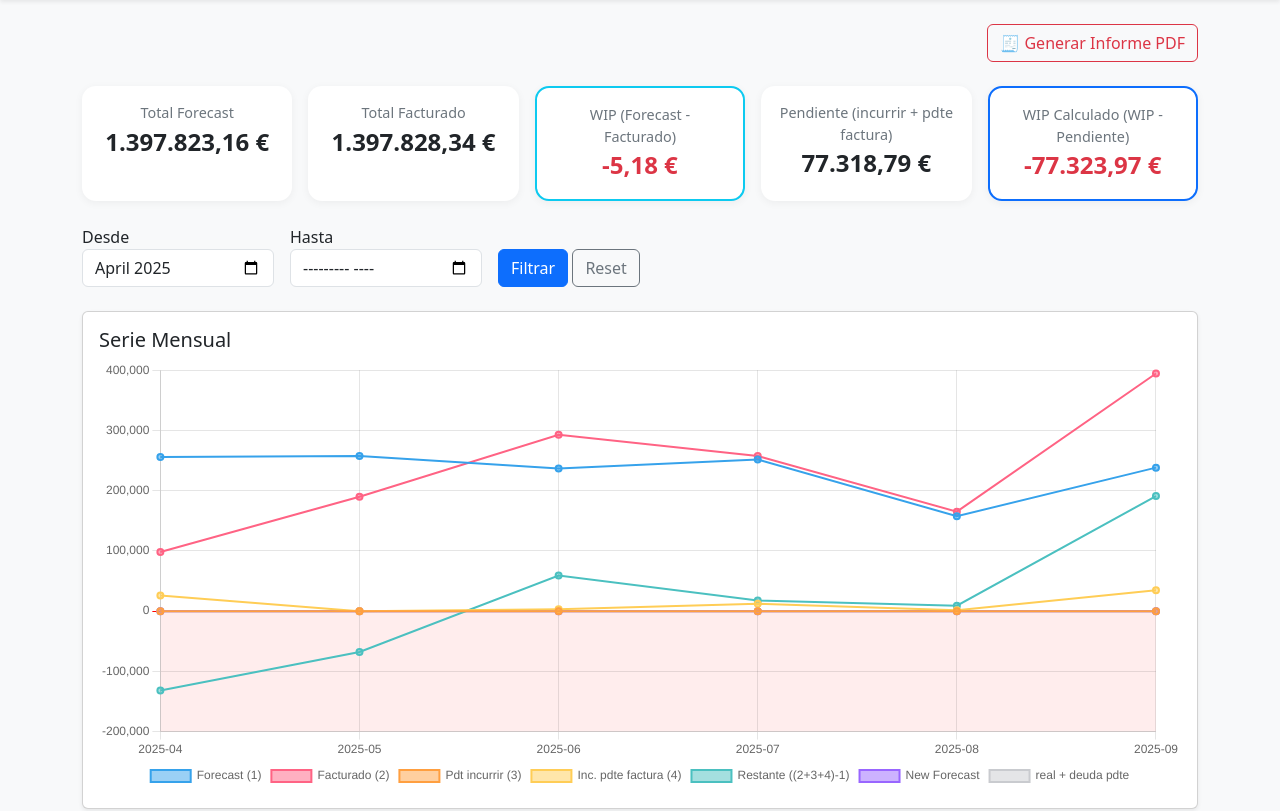
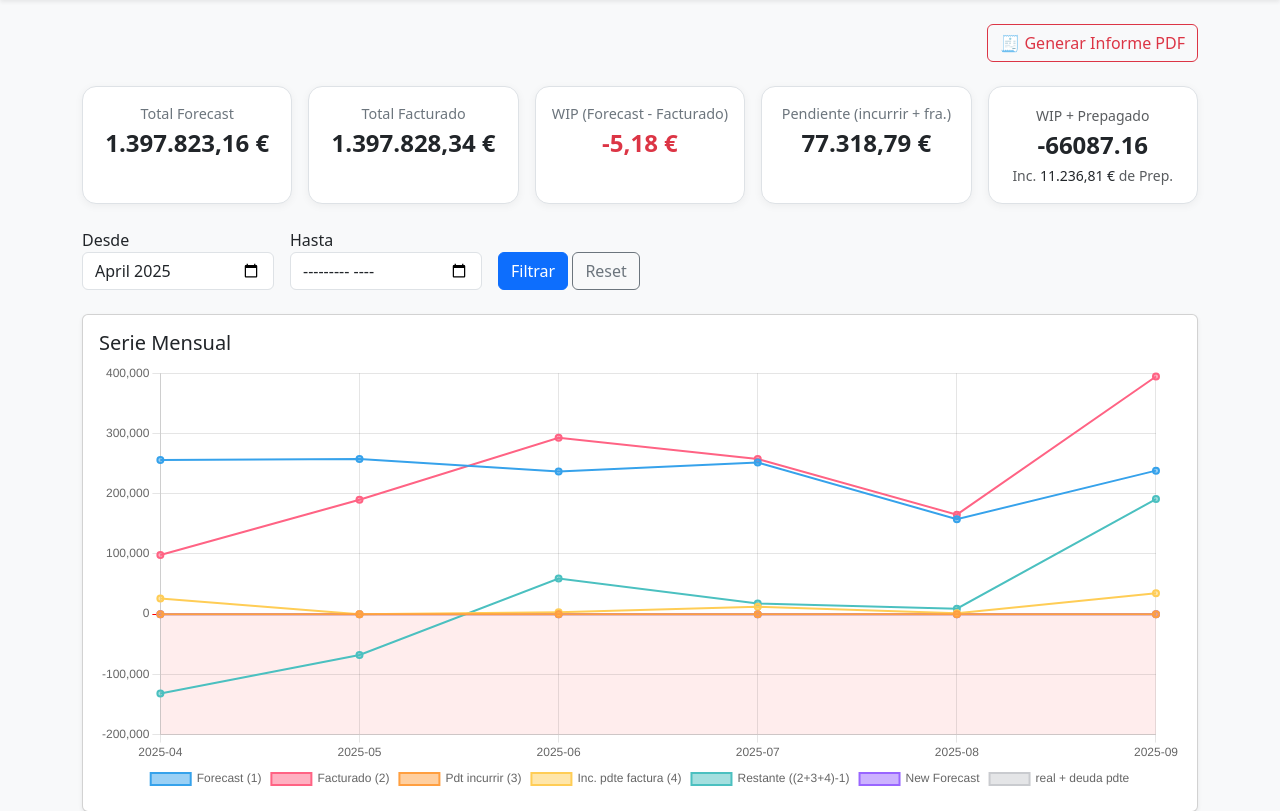
Before and after one commit to marcsampedro/proyecto_control_webapp, a Flask app: page / in a window 1280 px wide. Shown: the part 66-877 px from the top of the page. Run offline with Flask 3, Linux system fonts and the light colour scheme.

Commit message:
update sep 2025

```diff
--- a/app.py
+++ b/app.py
@@ -69,7 +69,6 @@ def dashboard():
     desde_str = request.args.get("desde")
     hasta_str = request.args.get("hasta")
 
-    # Inicializar por defecto en abril 2025
     if not desde_str:
         desde_str = "2025-04"
 
@@ -84,7 +83,7 @@ def dashboard():
     desde = parse_month_param(desde_str)
     hasta = parse_month_param(hasta_str)
 
-    # Query base
+    # --- Datos base del dashboard ---
     query = MonthlyRecord.query
     query_evo = EvolucionBolsa.query
 
@@ -95,14 +94,42 @@ def dashboard():
         query = query.filter(MonthlyRecord.mes <= hasta)
         query_evo = query_evo.filter(EvolucionBolsa.mes <= hasta)
 
-    # Datos para tarjetas
+    # Total histórico (todos los registros)
+
     total_forecast = query.with_entities(func.coalesce(func.sum(MonthlyRecord.forecast_1), 0)).scalar()
     total_facturado = query.with_entities(func.coalesce(func.sum(MonthlyRecord.facturado_2), 0)).scalar()
     total_pendiente = query.with_entities(func.coalesce(func.sum(MonthlyRecord.pdt_incurrir_3 + MonthlyRecord.inc_pdte_factura_4), 0)).scalar()
+
+    # --- Cálculo del WIP base ---
     wip = (total_forecast or 0) - (total_facturado or 0)
-    wip_calculado = wip - (total_pendiente or 0)
 
-    # Serie por mes
+    # --- Incorporar el total_general del Prepagado ---
+    try:
+        registros_prepagado = Prepagado.query.all()
+        resumen = {}
+        for r in registros_prepagado:
+            resumen.setdefault(r.bolsa, {"saldo": 0, "consumo": 0, "prefacturado": 0})
+            if r.tipo == "saldo":
+                resumen[r.bolsa]["saldo"] += float(r.importe or 0)
+            elif r.tipo == "consumo":
+                resumen[r.bolsa]["consumo"] += float(r.importe or 0)
+            elif r.tipo == "prefacturado":
+                resumen[r.bolsa]["prefacturado"] += float(r.importe or 0)
+        for bolsa, datos in resumen.items():
+            datos["restante"] = datos["saldo"] - datos["consumo"] - datos["prefacturado"]
+        total_general_prepagado = sum(datos["restante"] for datos in resumen.values())
+    except Exception:
+        total_general_prepagado = 0
+
+    # --- WIP total combinado ---
+    wip_total = float(wip or 0) + float(total_general_prepagado or 0)
+
+    # --- WIP calculado ---
+    wip_calculado = wip_total - float(total_pendiente or 0)
+
+    print("Total Forecast:", total_forecast, "Total Facturado:", total_facturado)
+
+    # --- Datos para las gráficas ---
     rows = query.order_by(MonthlyRecord.mes).all()
     serie = [{
         "mes": r.mes.strftime("%Y-%m"),
@@ -115,7 +142,6 @@ def dashboard():
         "real_mas_deuda_pend": float(r.real_mas_deuda_pend or 0),
     } for r in rows]
 
-    # Evolución bolsa
     evo = query_evo.order_by(EvolucionBolsa.mes).all()
     evo_serie = [{
         "mes": r.mes.strftime("%Y-%m"),
@@ -132,8 +158,9 @@ def dashboard():
         evo_serie=evo_serie,
         desde=desde_str or "",
         hasta=hasta_str or "",
-        wip=wip,
-        wip_calculado=wip_calculado
+        wip=wip,  # 👈 se usa el WIP con prepagado incluido
+        wip_calculado=wip_calculado,
+        total_general_prepagado=total_general_prepagado
     )
 
 
@@ -413,11 +440,11 @@ class Prepagado(db.Model):
     importe = db.Column(db.Numeric(14, 2), default=0)
     tipo = db.Column(db.String(20), nullable=False, default="consumo")  # consumo / prefacturado / saldo
 
+# --- CRUD Prepagado ---
 @app.route("/prepagado")
 def prepagado_list():
     registros = Prepagado.query.order_by(Prepagado.bolsa, Prepagado.id).all()
 
-    # Agrupar por bolsa
     resumen = {}
     for r in registros:
         resumen.setdefault(r.bolsa, {"saldo": 0, "consumo": 0, "prefacturado": 0})
@@ -431,16 +458,16 @@ def prepagado_list():
     for bolsa, datos in resumen.items():
         datos["restante"] = datos["saldo"] - datos["consumo"] - datos["prefacturado"]
 
-    # ✅ Nuevo cálculo total general
-    total_general = sum(float(r.importe or 0) for r in registros)
+    # Cálculo total general
+    total_general = sum(datos["restante"] for datos in resumen.values())
 
-    # ✅ Asegúrate de incluirlo aquí
     return render_template(
         "prepagado.html",
         registros=registros,
         resumen=resumen,
         total_general=total_general
     )
+
 
 @app.route("/prepagado/new", methods=["POST"])
 def prepagado_new():
--- a/templates/dashboard.html
+++ b/templates/dashboard.html
@@ -39,7 +39,7 @@
 
   <!-- 1️⃣ Total Forecast -->
   <div class="col">
-    <div class="metric-card p-3 h-100">
+    <div class="metric-card p-3 h-100 border">
       <div class="metric-label">Total Forecast</div>
       <p class="metric-value metric-neutral">
         {{ total_forecast|euro|safe }}
@@ -49,7 +49,7 @@
 
   <!-- 2️⃣ Total Facturado -->
   <div class="col">
-    <div class="metric-card p-3 h-100">
+    <div class="metric-card p-3 h-100 border">
       <div class="metric-label">Total Facturado</div>
       <p class="metric-value metric-neutral">
         {{ total_facturado|euro|safe }}
@@ -59,7 +59,7 @@
 
   <!-- 3️⃣ WIP -->
   <div class="col">
-    <div class="metric-card p-3 h-100 border border-2 border-info">
+    <div class="metric-card p-3 h-100 border">
       <div class="metric-label">WIP (Forecast - Facturado)</div>
       {% set wip_color = 'metric-positive' if (wip or 0) > 0 else 'metric-negative' if (wip or 0) < 0 else 'metric-neutral' %}
       <p class="metric-value {{ wip_color }}">
@@ -70,8 +70,8 @@
 
   <!-- 4️⃣ Pendiente -->
   <div class="col">
-    <div class="metric-card p-3 h-100">
-      <div class="metric-label">Pendiente (incurrir + pdte factura)</div>
+    <div class="metric-card p-3 h-100 border">
+      <div class="metric-label">Pendiente (incurrir + fra.)</div>
       <p class="metric-value metric-neutral">
         {{ total_pendiente|euro|safe }}
       </p>
@@ -79,15 +79,17 @@
   </div>
 
   <!-- 5️⃣ WIP Calculado -->
-  <div class="col">
-    <div class="metric-card p-3 h-100 border border-2 border-primary">
-      <div class="metric-label">WIP Calculado (WIP - Pendiente)</div>
-      {% set wipc_color = 'metric-positive' if (wip_calculado or 0) > 0 else 'metric-negative' if (wip_calculado or 0) < 0 else 'metric-neutral' %}
-      <p class="metric-value {{ wipc_color }}">
-        {{ wip_calculado|euro|safe }}
+<div class="col">
+  <div class="metric-card p-3 h-100 border">
+    <div class="card-body text-center">
+      <small class="text-muted">WIP + Prepagado</small>
+      <p class="metric-value metric-neutral">
+        <span >{{wip_calculado}}</span>
       </p>
+      <small class="text-muted">Inc. {{ total_general_prepagado|euro|safe }} de Prep.</small>
     </div>
   </div>
+</div>
 
 </div>
 
```
Also changed, not shown: instance/data.db.
